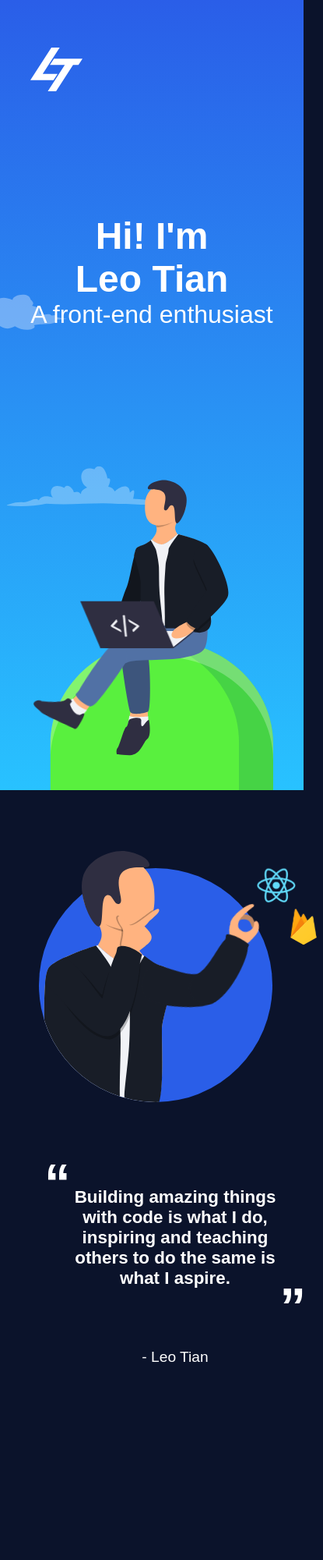
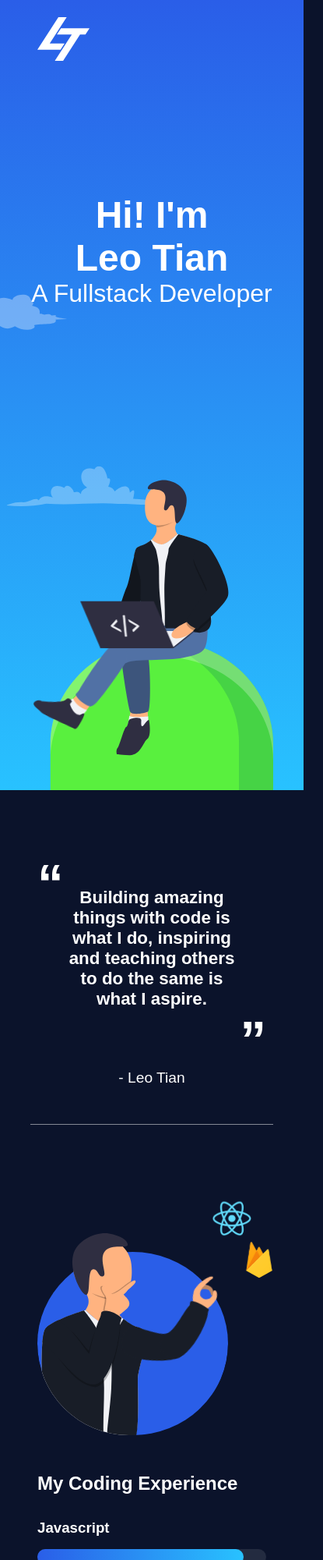
Before and after one commit to Midnight417/Midnight417.github.io, a plain HTML site: page index.html in a window 390 px wide. Shown: the top 2000 px of the page at 78% size, 415 px wide, since content can reach past the window. Before the commit the page ends 1801 px from the top, so only its background shows below. Drawn offline with Linux system fonts and the light colour scheme.

Commit message:
add skill section

```diff
--- a/index.css
+++ b/index.css
@@ -1,28 +1,39 @@
-*,
-*::before,
-*::after {
+*, *::before, *::after {
     padding: 0;
     margin: 0;
+    color: var(--text-color);
 }
 
 :root {
-    --bg-color:#dddddd;
-    --landing-color:#ffffff;
-    --text-color:#0B132B;
+    --bg-color: #0B132B;
+    --landing-color: #ffffff;
+    --text-color: #ffffff;
+    --transparent-color: rgba(256, 256, 256, 0.1);
 }
 
 .light {
-    --bg-color:#dddddd;
-    --landing-color:#ffffff;
-    --text-color:#0B132B;
+    --bg-color: #fafafa;
+    --landing-color: #ffffff;
+    --text-color: #0B132B;
 }
 
 .dark {
-    --bg-color:#0B132B;
-    --landing-color:#ffffff;
+    --bg-color: #0B132B;
+    --landing-color: #ffffff;
     --text-color: #ffffff;
+    --transparent-color: rgba(256, 256, 256, 0.1);
 }
 
+/*************************
+Utility
+*************************/
+
+.section-separator {
+    margin: auto;
+    width: 80vw;
+    border-bottom: 1px solid var(--text-color);
+    opacity: 0.5;
+}
 
 /*************************
 Landing Section
@@ -38,12 +49,20 @@ body {
     top: 0;
 }
 
+.main-header {
+    position: relative;
+    height: 100px;
+    align-self: stretch;
+    padding: 0 3rem;
+    display: flex;
+    align-items: center;
+}
+
 .main-nav {
     display: flex;
+    align-items: center;
     justify-content: space-between;
-    grid-area: nav;
-    align-items: center;
-    margin-bottom: 10px;
+    flex-grow: 1;
 }
 
 .main-nav>img {
@@ -51,6 +70,7 @@ body {
     -webkit-user-drag: none;
     -webkit-user-select: none;
     -ms-user-select: none;
+    user-select: none;
 }
 
 .main-nav ul {
@@ -70,20 +90,21 @@ body {
     min-height: 600px;
     background: linear-gradient(to bottom, #2a5ee8, #28C2FF);
     display: flex;
-    align-items: flex-end;
-    justify-content: center;
+    flex-direction: column;
+    align-items: center;
+    justify-content: flex-end;
     overflow: hidden;
 }
 
 .landing-div {
     display: inline-grid;
     margin: 0 auto;
-    height: 100vh;
-    min-height: 600px;
+    height: calc(100vh - 100px);
+    min-height: 520px;
     grid-template-columns: auto auto auto;
-    grid-template-rows: 20fr 45fr auto;
+    grid-template-rows: 11fr 9fr;
     align-items: flex-end;
-    grid-template-areas: "nav nav nav" "text text main" "left right main";
+    grid-template-areas: "text text main" "left right main";
     z-index: 2;
 }
 
@@ -118,7 +139,7 @@ body {
     -webkit-user-select: none;
     -ms-user-select: none;
     grid-area: left;
-    animation: pop-up-hills-left 1s cubic-bezier(.11,.07,0,1.09);
+    animation: pop-up-hills-left 1s cubic-bezier(.11, .07, 0, 1.09);
 }
 
 .hills-right {
@@ -127,8 +148,9 @@ body {
     -webkit-user-drag: none;
     -webkit-user-select: none;
     -ms-user-select: none;
+    user-select: none;
     grid-area: right;
-    animation: pop-up-hills-right 1s cubic-bezier(.11,.07,0,1.09);
+    animation: pop-up-hills-right 1s cubic-bezier(.11, .07, 0, 1.09);
 }
 
 .hills-main {
@@ -137,9 +159,10 @@ body {
     -webkit-user-drag: none;
     -webkit-user-select: none;
     -ms-user-select: none;
+    user-select: none;
     grid-area: main;
     height: auto;
-    animation: pop-up-hills-main 1s cubic-bezier(.11,.07,0,1.09);
+    animation: pop-up-hills-main 1s cubic-bezier(.11, .07, 0, 1.09);
 }
 
 .character-leg {
@@ -149,24 +172,39 @@ body {
 }
 
 @keyframes leg-swing {
-    from {transform: rotate(10deg);}
-    to {transform: rotate(0deg);}
+    from {
+        transform: rotate(10deg);
+    }
+    to {
+        transform: rotate(0deg);
+    }
 }
 
-
 @keyframes pop-up-hills-left {
-    from {transform: translateY(150px);}
-    to {transform: translateY(5vw);}
+    from {
+        transform: translateY(150px);
+    }
+    to {
+        transform: translateY(5vw);
+    }
 }
 
 @keyframes pop-up-hills-right {
-    from {transform: translateY(150px);}
-    to {transform: translateY(0);}
+    from {
+        transform: translateY(150px);
+    }
+    to {
+        transform: translateY(0);
+    }
 }
 
 @keyframes pop-up-hills-main {
-    from {transform: translateY(150px);}
-    to {transform: translateY(0);}
+    from {
+        transform: translateY(150px);
+    }
+    to {
+        transform: translateY(0);
+    }
 }
 
 @media (min-height: 600px) {
@@ -185,7 +223,7 @@ body {
         min-height: 600px;
     }
     .landing-div {
-        min-height: 600px;
+        min-height: 500px;
     }
     .hills-right {
         max-width: 165px;
@@ -195,14 +233,14 @@ body {
     }
 }
 
-@media (max-width: 850px) {
+@media (max-width: 900px) {
     .landing-div {
         display: grid;
         margin: 0 5vw;
         grid-template-columns: 1fr 1fr;
-        grid-template-rows: 15fr 50fr auto;
+        grid-template-rows: 50fr auto;
         align-items: flex-end;
-        grid-template-areas: "nav nav" "text main" "right main";
+        grid-template-areas: "text main" "right main";
     }
     .break-for-space {
         display: inline;
@@ -230,13 +268,13 @@ body {
     .landing-div {
         display: inline-grid;
         margin: 0 auto;
-        height: 120vh;
+        height: calc(120vh - 100px);
         grid-template-columns: auto;
-        grid-template-rows: minmax(100px, 15vh) minmax(175px, 35vh) minmax(445px, auto);
+        grid-template-rows: minmax(175px, 35vh) minmax(445px, auto);
         align-items: flex-end;
-        grid-template-areas: "nav" "text" "main";
+        grid-template-areas: "text" "main";
     }
-    .main-nav ul{
+    .main-nav ul {
         display: none;
     }
     .landing-text {
@@ -253,18 +291,20 @@ body {
         width: 80vw;
         transform: translateY(10vh);
     }
-
     @keyframes pop-up-hills-main {
-        from {transform: translateY(150px);}
-        to {transform: translateY(10vh);}
+        from {
+            transform: translateY(150px);
+        }
+        to {
+            transform: translateY(10vh);
+        }
     }
-
     @media (max-height: 600px) {
         .section {
             min-height: 720px;
         }
         .landing-div {
-            min-height: 720px;
+            min-height: 620px;
         }
         .hills-right {
             max-width: 165px;
@@ -273,10 +313,13 @@ body {
             max-width: 300px;
             transform: translateY(60px);
         }
-
         @keyframes pop-up-hills-main {
-            from {transform: translateY(150px);}
-            to {transform: translateY(60px);}
+            from {
+                transform: translateY(150px);
+            }
+            to {
+                transform: translateY(60px);
+            }
         }
     }
 }
@@ -284,9 +327,58 @@ body {
 /*************************
 About Me Section
 *************************/
+
 .introduction {
     min-height: 300px;
-    padding: 50px;
+    padding: 3rem;
+    display: grid;
+    grid-template-columns: 1fr;
+    align-items: center;
+}
+
+.intro-text {
+    margin: 0 2rem;
+    display: flex;
+    flex-direction: column;
+    align-items: center;
+    justify-content: center;
+    color: var(--text-color);
+    font-size: 1.2rem;
+    font-family: sans-serif;
+}
+
+.intro-quote {
+    text-align: center;
+    display: flex;
+    flex-direction: column;
+    font-size: 1.4rem;
+}
+
+.intro-quote::before {
+    content: "“";
+    align-self: flex-start;
+    justify-self: start;
+    font-size: 3em;
+    font-family: Arial, Helvetica, sans-serif;
+    transform: translate(-2rem, 2rem);
+}
+
+.intro-quote::after {
+    content: "”";
+    align-self: flex-end;
+    justify-self: end;
+    font-size: 3em;
+    font-family: Arial, Helvetica, sans-serif;
+    transform: translate(2rem, 0);
+}
+
+/*************************
+Coding Experience
+*************************/
+
+.coding-experience {
+    min-height: 400px;
+    padding: 3rem;
     display: grid;
     grid-template-columns: minmax(350px, 30vw) 1fr;
     align-items: center;
@@ -381,104 +473,211 @@ About Me Section
 }
 
 @keyframes arm-wobble {
-    0% { transform: rotate(-20deg); }
-    20% { transform: rotate(-10deg); }
-    40% { transform: rotate(0deg); }
-    60% { transform: rotate(-10deg); }
-    80% { transform: rotate(0deg); }
-    100% { transform: rotate(-20deg); }
+    0% {
+        transform: rotate(-20deg);
+    }
+    20% {
+        transform: rotate(-10deg);
+    }
+    40% {
+        transform: rotate(0deg);
+    }
+    60% {
+        transform: rotate(-10deg);
+    }
+    80% {
+        transform: rotate(0deg);
+    }
+    100% {
+        transform: rotate(-20deg);
+    }
 }
 
 @keyframes forearm-wobble {
-    0% { transform: rotate(-10deg); }
-    10% { transform: rotate(-5deg); }
-    40% { transform: rotate(0deg); }
-    60% { transform: rotate(-10deg); }
-    80% { transform: rotate(-5deg); }
-    100% { transform: rotate(-10deg); }
+    0% {
+        transform: rotate(-10deg);
+    }
+    10% {
+        transform: rotate(-5deg);
+    }
+    40% {
+        transform: rotate(0deg);
+    }
+    60% {
+        transform: rotate(-10deg);
+    }
+    80% {
+        transform: rotate(-5deg);
+    }
+    100% {
+        transform: rotate(-10deg);
+    }
 }
 
 @keyframes react {
-    0% { transform: rotate(0deg); }
-    100% { transform: rotate(360deg); }
+    0% {
+        transform: rotate(0deg);
+    }
+    100% {
+        transform: rotate(360deg);
+    }
 }
 
 @keyframes react-hover {
-    0% { transform: rotate(0deg); }
-    100% { transform: rotate(720deg); }
+    0% {
+        transform: rotate(0deg);
+    }
+    100% {
+        transform: rotate(720deg);
+    }
 }
 
 @keyframes firebase {
-    0% { transform: skewX(-2deg); }
-    10% { transform: skewX(3deg); }
-    30% { transform: skewX(-5deg); }
-    45% { transform: skewX(2deg); }
-    60% { transform: skewX(-3deg); }
-    70% { transform: skewX(0deg); }
-    100% { transform: skewX(-2deg); }
+    0% {
+        transform: skewX(-2deg);
+    }
+    10% {
+        transform: skewX(3deg);
+    }
+    30% {
+        transform: skewX(-5deg);
+    }
+    45% {
+        transform: skewX(2deg);
+    }
+    60% {
+        transform: skewX(-3deg);
+    }
+    70% {
+        transform: skewX(0deg);
+    }
+    100% {
+        transform: skewX(-2deg);
+    }
 }
 
 @keyframes firebase-hover {
-    0% { transform: skewX(-7deg); }
-    10% { transform: skewX(-5deg); }
-    20% { transform: skewX(-9deg); }
-    30% { transform: skewX(-15deg); }
-    40% { transform: skewX(-7deg); }
-    50% { transform: skewX(-9deg); }
-    60% { transform: skewX(-13deg); }
-    70% { transform: skewX(-9deg); }
-    80% { transform: skewX(-5deg); }
-    80% { transform: skewX(-11deg); }
-    100% { transform: skewX(-7deg); }
+    0% {
+        transform: skewX(-7deg);
+    }
+    10% {
+        transform: skewX(-5deg);
+    }
+    20% {
+        transform: skewX(-9deg);
+    }
+    30% {
+        transform: skewX(-15deg);
+    }
+    40% {
+        transform: skewX(-7deg);
+    }
+    50% {
+        transform: skewX(-9deg);
+    }
+    60% {
+        transform: skewX(-13deg);
+    }
+    70% {
+        transform: skewX(-9deg);
+    }
+    80% {
+        transform: skewX(-5deg);
+    }
+    80% {
+        transform: skewX(-11deg);
+    }
+    100% {
+        transform: skewX(-7deg);
+    }
 }
 
-.intro-text {
-    margin: 0 10vw;
-    display: flex;
-    flex-direction: column;
-    align-items: center;
-    justify-content: center;
-    color: var(--text-color);
-    font-size: 1.2rem;
-    font-family: sans-serif;
+@media (max-width: 850px) {
+    .web-dev-illustration-container {
+        margin: auto;
+    }
 }
 
-.intro-quote {
-    text-align: center;
-    display: flex;
-    flex-direction: column;
-    font-size: 1.4rem;
+/*************************
+Skill List
+*************************/
+
+.skill-list {
+    position: relative;
+    margin-left: 4rem;
 }
 
-.intro-quote::before {
-    content: "“";
-    align-self: flex-start;
-    justify-self: start;
-    font-size: 3em;
-    font-family: Arial, Helvetica, sans-serif;
-    transform: translate(-2rem, 2rem);
+.skill {
+    margin-top: 2rem;
 }
 
-.intro-quote::after {
-    content: "”";
-    align-self: flex-end;
-    justify-self: end;
-    font-size: 3em;
-    font-family: Arial, Helvetica, sans-serif;
-    transform: translate(2rem, -1rem);
+.skill-name {
+    margin-bottom: 1rem;
 }
 
+.skill-bar {
+    width: 100%;
+    height: 20px;
+    background-color: var(--transparent-color);
+    border-radius: 10px;
+}
 
-@media (max-width: 850px) {
-    .introduction {
+.skill-bar-filled {
+    height: 20px;
+    background: linear-gradient(to right, #2a5ee8, #28C2FF);
+    border-radius: 10px;
+    width: 0;
+    transition: width 1s;
+    transition-delay: 1s;
+}
+
+@media (max-width: 900px) {
+    .coding-experience {
+        padding: 3rem;
         display: grid;
         grid-template-columns: 1fr;
-        grid-template-rows: auto auto;
-        row-gap: 2rem;
+        grid-template-rows: 350px auto;
         align-items: center;
     }
 
     .web-dev-illustration-container {
+        display: inline-grid;
+        grid-template-rows: 350px;
+        grid-template-columns: minmax(83.3%, 300px) minmax(16.6%, 50px);
         margin: auto;
+        position: relative;
+    }
+
+    .web-dev-illustration-circle {
+        height: 350px;
+        min-height: unset;
+        width: 100%;
+        min-width: unset;
+        max-width: 300px;
+        border-radius: 0 0 calc(calc(100vw - 6rem) * 0.4) calc(calc(100vw - 6rem) * 0.4);
+        display: flex;
+        align-items: flex-end;
+        overflow-y: hidden;
+        overflow-x: visible;
+        position: relative;
+    }
+
+    .web-dev-illustration-circle::after {
+        content: "";
+        width: 100%;
+        min-width: unset;
+        max-width: 300px;
+        height: min(300px, calc(calc(100vw - 6rem) * 0.8));
+        min-height: unset;
+        background-color: #2a5ee8;
+        border-radius: 50%;
+        position: absolute;
+        z-index: -1;
+    }
+
+    .skill-list {
+        position: relative;
+        margin-left: 0;
+        margin-top: 3rem;
     }
 }
--- a/index.html
+++ b/index.html
@@ -8,10 +8,10 @@
     <title>Document</title>
 </head>
 
-<body class="dark">
+<body>
     <section class="section">
         <canvas id="landing-canvas"></canvas>
-        <div class="landing-div">
+        <header class="main-header">
             <nav class="main-nav">
                 <img src="graphics/PersonalBranding.svg" class="Leo's Logo">
                 <ul>
@@ -20,10 +20,12 @@
                     <li>Resume</li>
                 </ul>
             </nav>
+        </header>
+        <div class="landing-div">
             <div class="landing-text">
                 <h1>Hi! I'm <br class="break-for-space" />Leo Tian</h1>
                 <p>
-                    A front-end enthusiast
+                    A Fullstack Developer
                 </p>
             </div>
             <img src="graphics/LandingPageHillsLeft.svg" class="hills-left">
@@ -129,6 +131,18 @@
     </section>
 
     <section class="introduction">
+        <div class="intro-text">
+            <h2 class="intro-quote">
+                Building amazing things with code is what I do, inspiring and teaching others to do the same is what I aspire.
+            </h2>
+            <p>- Leo Tian</p>
+        </div>
+    </section>
+
+    <div class="section-separator"></div>
+
+    <section class="coding-experience">
+
         <div class="web-dev-illustration-container">
             <div class="web-dev-illustration-circle">
                 <svg viewBox="0 0 85.395051 97.27619" class="web-dev-illustration">
@@ -202,11 +216,26 @@
             </div>
         </div>
 
-        <div class="intro-text">
-            <h2 class="intro-quote">
-                Building amazing things with code is what I do, inspiring and teaching others to do the same is what I aspire.
-            </h2>
-            <p>- Leo Tian</p>
+        <div class="skill-list">
+            <h2>My Coding Experience</h2>
+            <div class="skill">
+                <h3 class="skill-name">Javascript</h3>
+                <div class="skill-bar">
+                    <div class="skill-bar-filled" data-skill-percentage="90"></div>
+                </div>
+            </div>
+            <div class="skill">
+                <h3 class="skill-name">React</h3>
+                <div class="skill-bar">
+                    <div class="skill-bar-filled" data-skill-percentage="75"></div>
+                </div>
+            </div>
+            <div class="skill">
+                <h3 class="skill-name">Express</h3>
+                <div class="skill-bar">
+                    <div class="skill-bar-filled" data-skill-percentage="60"></div>
+                </div>
+            </div>
         </div>
     </section>
 
--- a/index.js
+++ b/index.js
@@ -1,3 +1,4 @@
+//Cloud Animations
 const canvas = document.getElementById("landing-canvas");
 canvas.style.width = window.innerWidth > 1920 ? window.innerWidth : 1920;
 canvas.style.height = window.innerHeight > 1080 ? window.innerHeight : 1080;
@@ -11,7 +12,7 @@ for (let i = 0; i < 15; i++) {
     if (Math.random() > 0.5) {
         var image = new Image();
         image.src = `graphics/Cloud-${Math.floor(Math.random() * 6) + 1}.svg`;
-        image.onload = function() {
+        image.onload = function () {
             clouds.push({
                 type: this,
                 x: Math.random() * ctx.canvas.width,
@@ -30,7 +31,6 @@ setInterval(() => {
         ctx.globalAlpha = cloud.opacity;
         cloud.x = cloud.x + cloud.speed;
         ctx.drawImage(cloud.type, cloud.x, cloud.y, cloud.type.width * cloud.size, cloud.type.height * cloud.size);
-        console.log(cloud.type)
         if (cloud.x > ctx.canvas.width) {
             clouds.splice(clouds.indexOf(cloud), 1);
         }
@@ -41,8 +41,7 @@ setInterval(() => {
     if (Math.random() > 0.5 && clouds.length <= 10) {
         var image = new Image();
         image.src = `graphics/Cloud-${Math.floor(Math.random() * 6) + 1}.svg`;
-        console.log(image)
-        image.onload = function() {
+        image.onload = function () {
             clouds.push({
                 type: this,
                 x: -200,
@@ -54,3 +53,21 @@ setInterval(() => {
         }
     }
 }, 1000)
+
+
+//Skill Bar Props
+const skillbars = document.getElementsByClassName("skill-bar-filled");
+
+const observer = new IntersectionObserver(skillbars => {
+    skillbars.forEach(skillbar => {
+        // If the element is visible
+        if (skillbar.isIntersecting) {
+            // Add the animation class
+            skillbar.target.style.width = `${skillbar.target.dataset.skillPercentage}%`;
+        }
+    });
+});
+
+for (let i = 0; i < skillbars.length; i++) {
+    observer.observe(skillbars[i]);
+}
```
